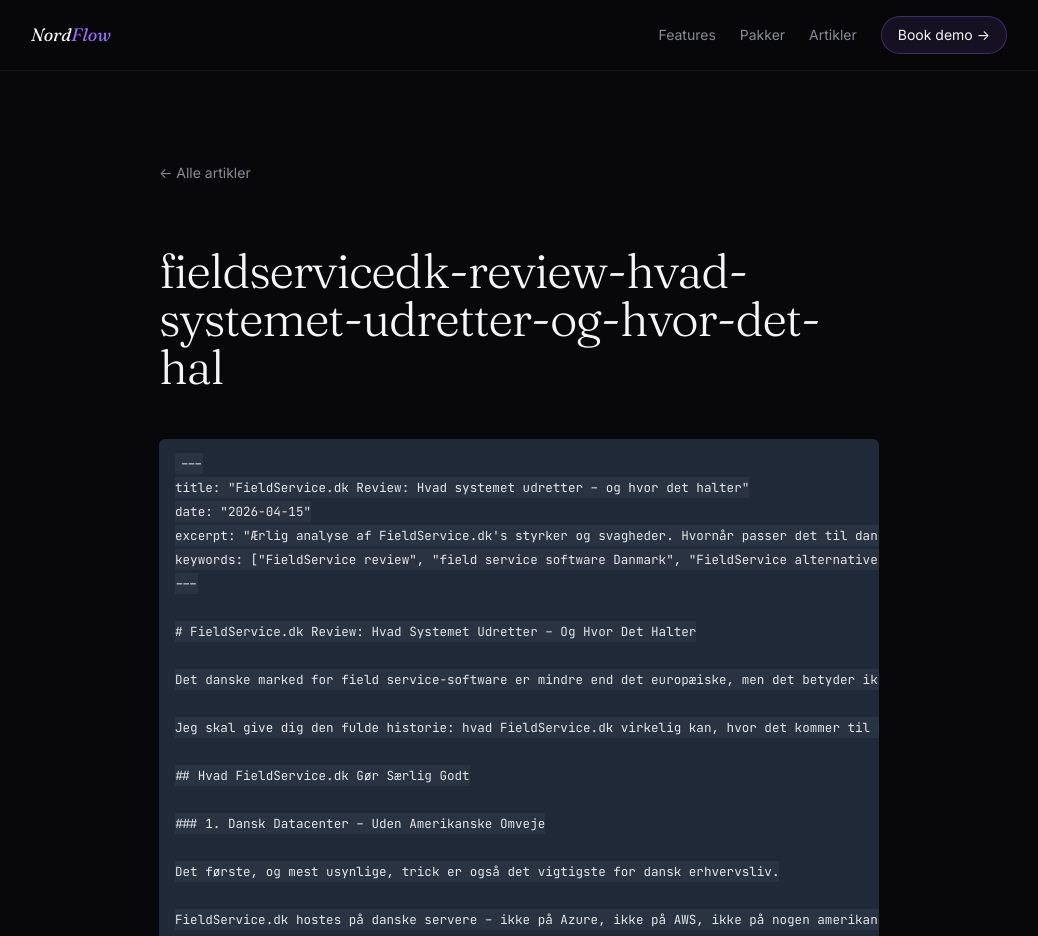
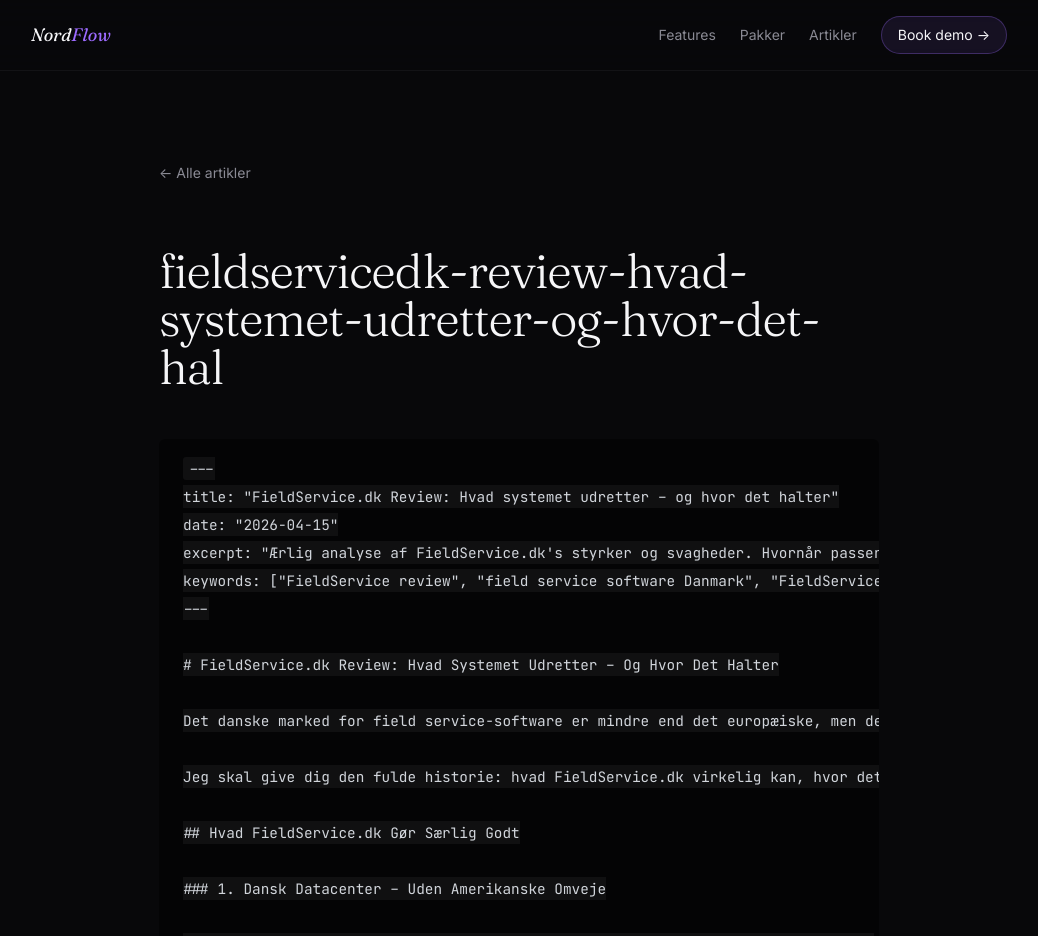
Before and after one commit to vhaugaard92-pixel/nordflow-site, a Next.js app: page /artikler/fieldservicedk-review-hvad-systemet-udretter-og-hvor-det-hal in a window 1280 px wide. Shown: the top 936 px of the page, without its empty margins (121-1159 px from the left). Built offline with nearby package versions, Linux system fonts and the light colour scheme.

Commit message:
auto: app/artikler/[slug]/page.tsx

```diff
--- a/app/artikler/[slug]/page.tsx
+++ b/app/artikler/[slug]/page.tsx
@@ -36,7 +36,7 @@
       </h1>
       <p className="text-xl text-muted leading-relaxed mb-12 max-w-2xl">{article.excerpt}</p>
 
-      <div className="prose max-w-none" dangerouslySetInnerHTML={{ __html: article.html }} />
+      <div className="prose prose-invert prose-lg max-w-none prose-headings:font-serif prose-headings:font-light prose-a:text-accent prose-strong:text-fg prose-table:text-sm" dangerouslySetInnerHTML={{ __html: article.html }} />
 
       <div className="mt-20 p-10 border border-accent/30 rounded-2xl bg-accent/5 text-center">
         <h3 className="font-serif text-2xl mb-4">Interesseret i at se systemet i aktion?</h3>
```
